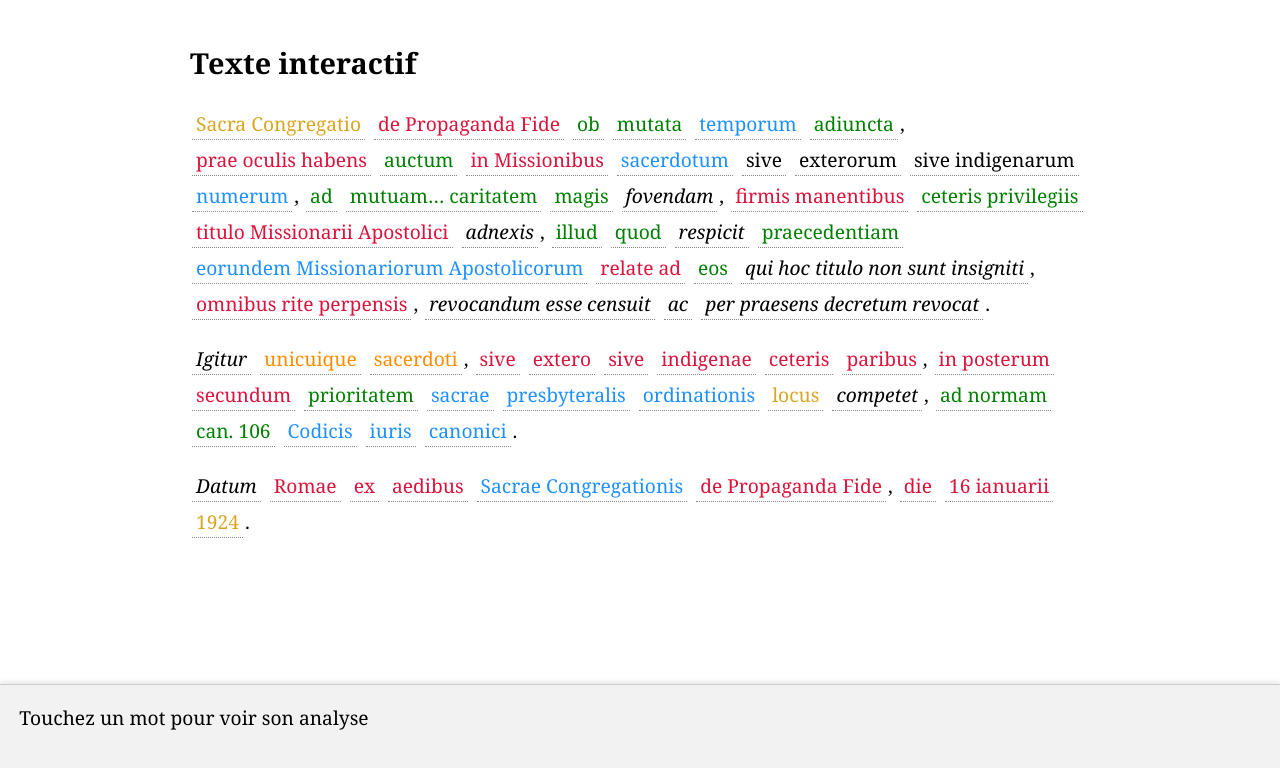
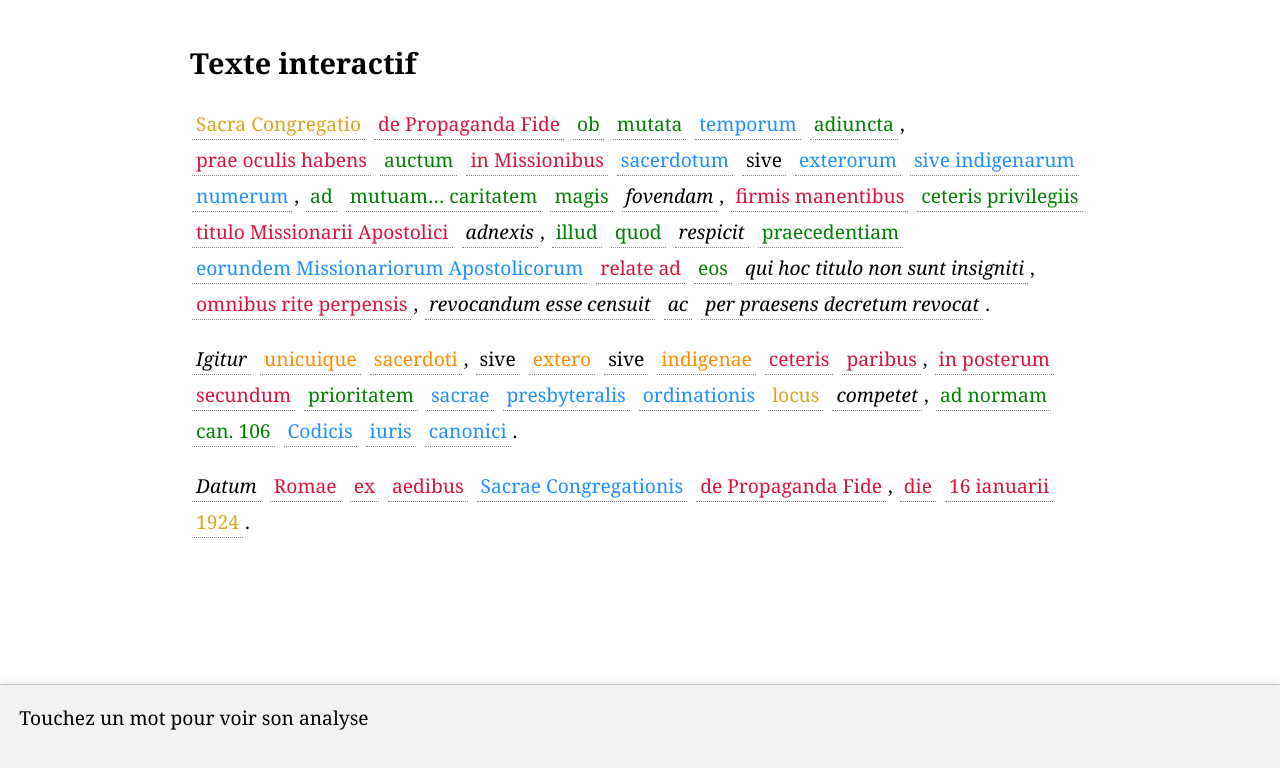
Before and after one commit to elibruyere/Revocatur-privilegium-praecedentiae-titulo-Missionarii-Apostolici-adnexum, a plain HTML site: page index.html in a window 1280 px wide. Drawn offline with Linux system fonts and the light colour scheme.

Commit message:
Update index.html

```diff
--- a/index.html
+++ b/index.html
@@ -59,8 +59,8 @@
     <span class="ablatif word" onclick="showAnalysis('in Missionibus (ablatif pluriel féminin) — dans les missions')">in Missionibus</span>
     <span class="genitif word" onclick="showAnalysis('sacerdotum (génitif pluriel masculin) — des prêtres')">sacerdotum</span>
     <span class="sive word" onclick="showAnalysis('sive… sive — soit… soit')">sive</span>
-    <span class="génitif word" onclick="showAnalysis('exterorum - étrangers génitif pluriel')">exterorum</span>
-    <span class="génitif word" onclick="showAnalysis('sive indigenarum - soit indigènes génitif pluriel')">sive indigenarum</span>
+    <span class="genitif word" onclick="showAnalysis('exterorum - étrangers génitif pluriel')">exterorum</span>
+    <span class="genitif word" onclick="showAnalysis('sive indigenarum - soit indigènes génitif pluriel')">sive indigenarum</span>
     <span class="genitif word" onclick="showAnalysis('numerum (genitif singulier masculin) — le nombre')">numerum</span>,
     <span class="accusatif word" onclick="showAnalysis('ad (préposition + accusatif) — pour')">ad</span>
     <span class="accusatif word" onclick="showAnalysis('mutuam… caritatem (accusatif singulier féminin) — la charité mutuelle')">mutuam… caritatem</span>
@@ -89,10 +89,10 @@
     <span class="verbe word" onclick="showAnalysis('Igitur (adverbe) — donc')">Igitur</span>
     <span class="datif word" onclick="showAnalysis('unicuique (datif singulier) — à chacun')">unicuique</span>
     <span class="datif word" onclick="showAnalysis('sacerdoti (datif singulier masculin) — prêtre')">sacerdoti</span>,
-    <span class="ablatif word" onclick="showAnalysis('sive (conjonction) — soit')">sive</span>
-    <span class="ablatif word" onclick="showAnalysis('extero (ablatif singulier masculin) — étranger')">extero</span>
-    <span class="ablatif word" onclick="showAnalysis('sive (conjonction) — soit')">sive</span>
-    <span class="ablatif word" onclick="showAnalysis('indigenae (ablatif singulier masculin) — indigène')">indigenae</span>
+    <span class="sive word" onclick="showAnalysis('sive (conjonction) — soit')">sive</span>
+    <span class="datif word" onclick="showAnalysis('extero (datif singulier masculin) — étranger')">extero</span>
+    <span class="sive word" onclick="showAnalysis('sive (conjonction) — soit')">sive</span>
+    <span class="datif word" onclick="showAnalysis('indigenae (datif singulier masculin) — indigène')">indigenae</span>
     <span class="ablatif word" onclick="showAnalysis('ceteris (ablatif pluriel masculin) — les autres')">ceteris</span>
     <span class="ablatif word" onclick="showAnalysis('paribus (ablatif pluriel masculin) — égales')">paribus</span>,
     <span class="ablatif word" onclick="showAnalysis('in posterum (locution adverbiale) — à l’avenir')">in posterum</span>
```
